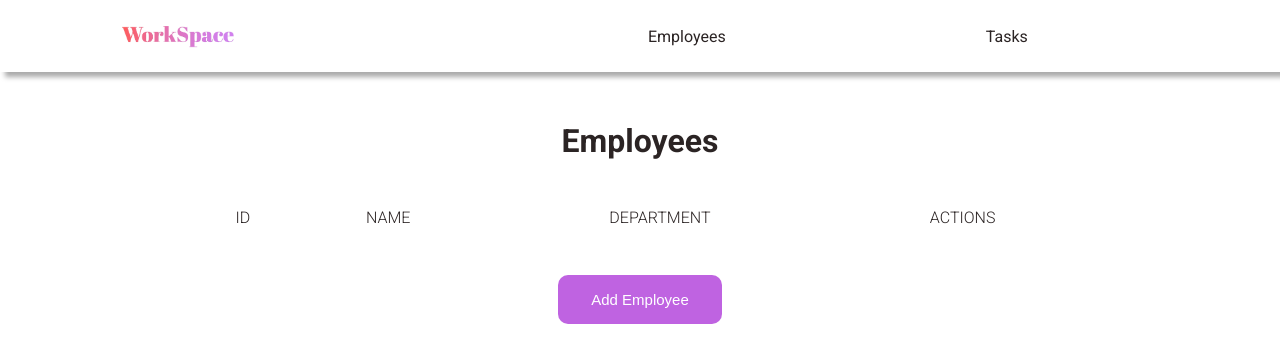
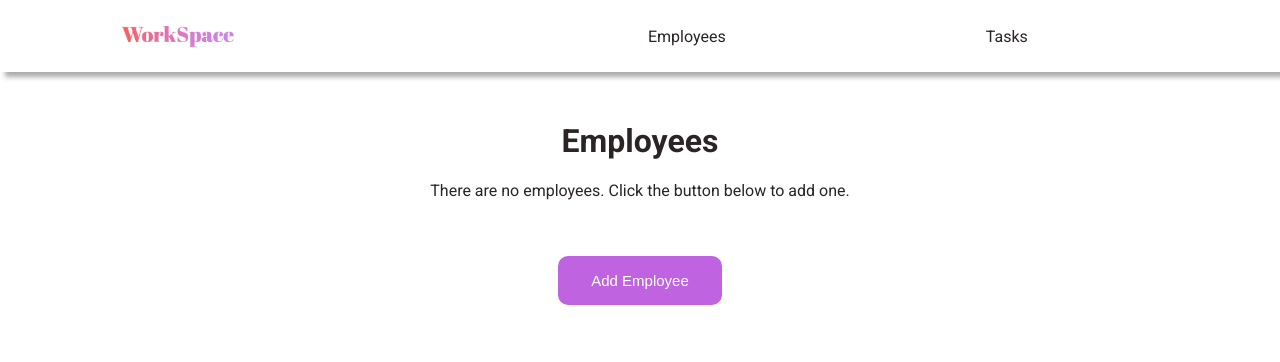
Before and after one commit to DimitriGol/Web-Dev-Final-Project, a React (Create React App) app in the folder workspace-frontend/: page /employees in a window 1280 px wide. Shown: the top 362 px of the page. Built offline with nearby package versions, Linux system fonts and the light colour scheme.

Commit message:
Fix routing, If no employees output message, else output table with all employees

```diff
--- a/workspace-frontend/src/Components/Employees.js
+++ b/workspace-frontend/src/Components/Employees.js
@@ -15,7 +15,7 @@ function Employees() {
     function deleteEmployee(index) {
         return () => {
             list1.deleteEmployee(index);
-            console.log(list1.employees);
+            // console.log(list1.employees);
             navigate('/employees');
         };
     }
@@ -23,6 +23,10 @@ function Employees() {
     return (
         <div className="App">
             <h1> Employees </h1>
+            {employees.length === 0 ? (
+                <p className='error-message'> There are no employees. Click the button below to add one. </p>
+            ) : (
+
                 <table>
                     <tbody>
                         <tr>
@@ -39,10 +43,10 @@ function Employees() {
                                     </td>
                                     <td>{employee.department}</td>
                                     <td>
-                                    <Link to={'/employees/view-employee'}>
+                                        <Link to={'/employees/' + (index+1)}>
                                             <button className='view-btn'> View </button>
                                         </Link>
-                                    <Link to={'/edit-employee/' + index}>
+                                        <Link to={'/edit-employee/' + (index+1)}>
                                             <button className='edit-btn'> Edit </button>
                                         </Link>
                                         <button className='delete-btn' onClick={deleteEmployee(index)}> X </button>
@@ -52,7 +56,7 @@ function Employees() {
                         }
                     </tbody>
                 </table>
-
+            )}
             {/* Add new employee */}
             <div>
                 <Link to='/add-employee'>
```
Lines whose indentation alone changed are shown as unchanged.
